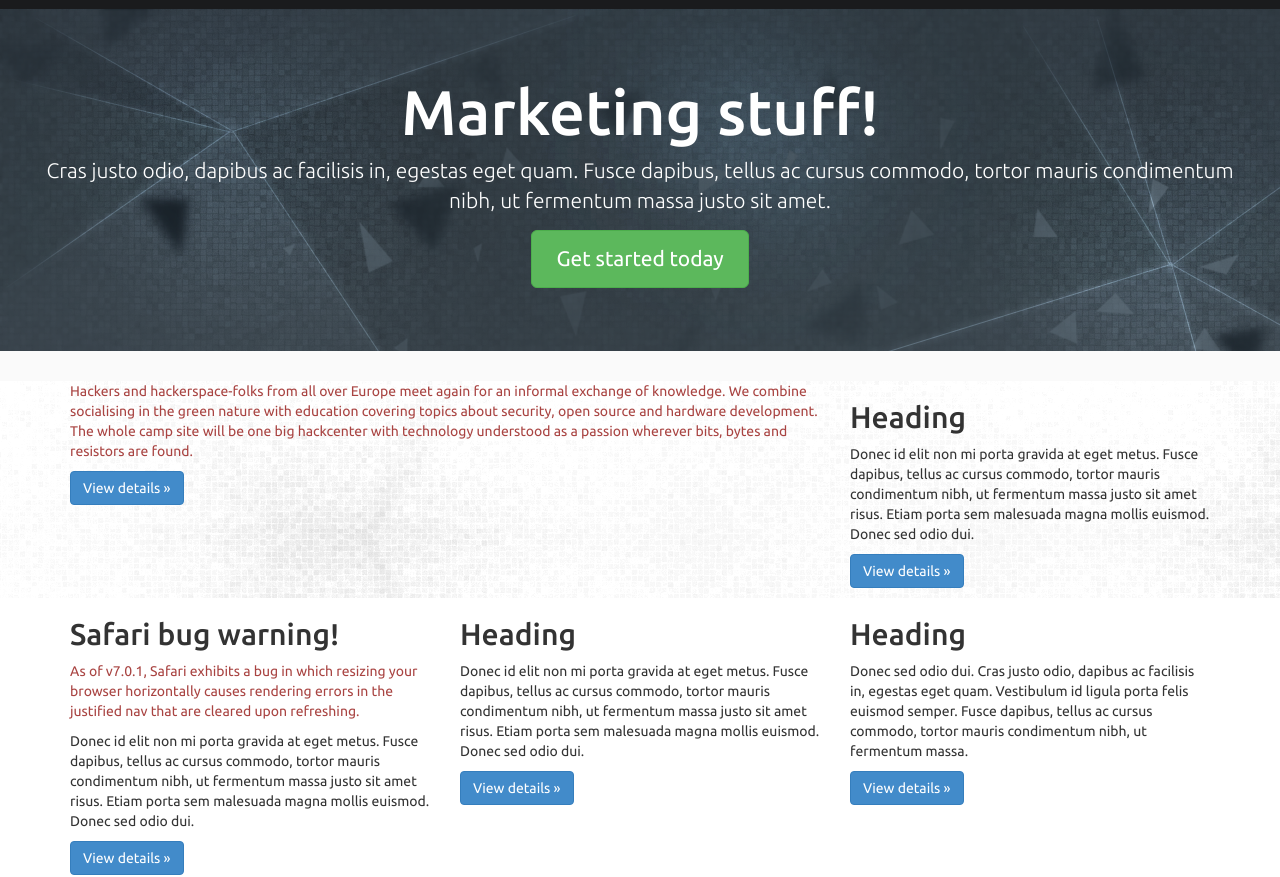
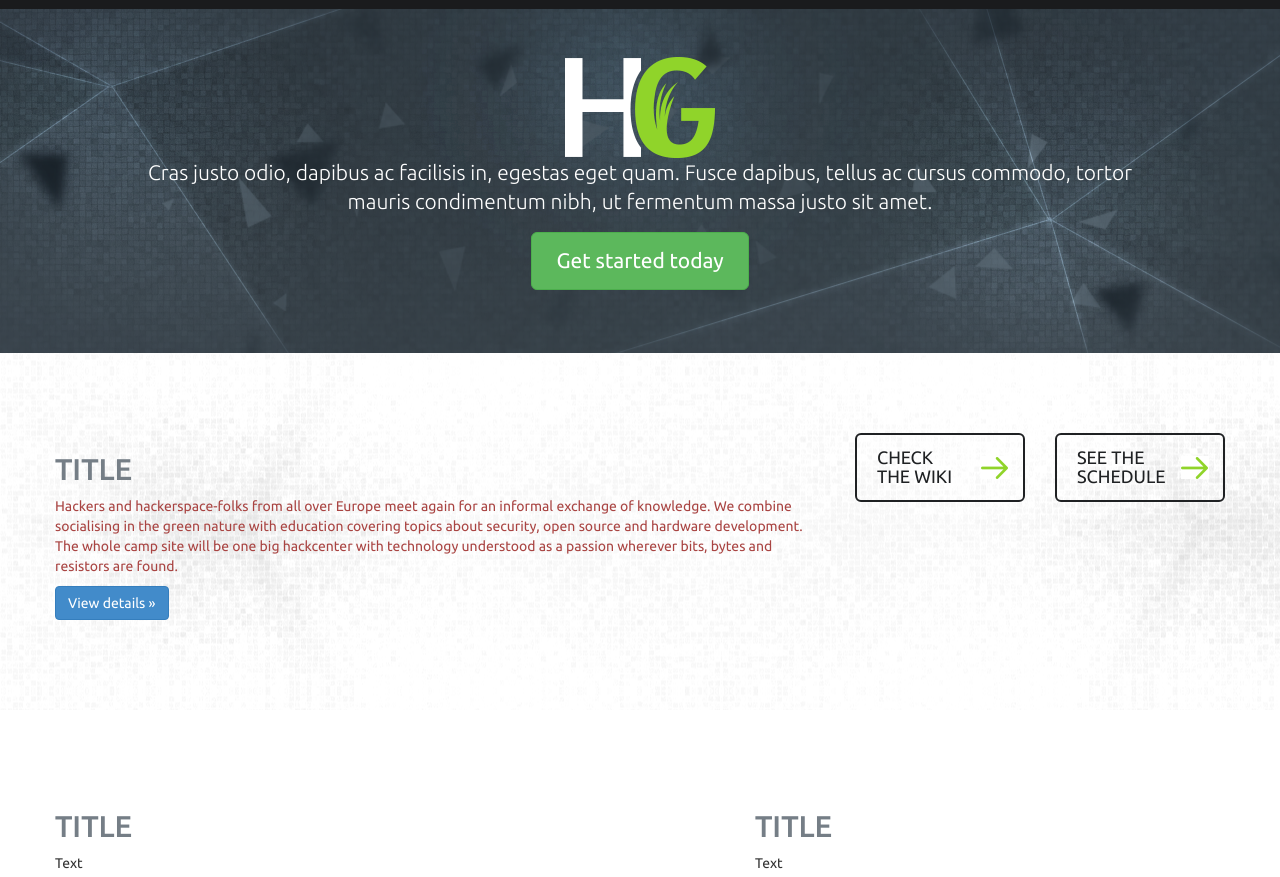
Before and after one commit to HaxoGreen/hg-website, a plain HTML site: page index.html in a window 1280 px wide. Shown: the part 84-961 px from the top of the page. Drawn offline with Linux system fonts and the light colour scheme.

Commit message:
Buttons, css

```diff
--- a/css/haxogreen.css
+++ b/css/haxogreen.css
@@ -5,11 +5,47 @@ body {
 
 .texture {
   background-image: url('../img/texture2.png');
+  background-position: center;
 }
 
 .slider {
   color: #ffffff;
   background-image: url('../img/texture1.png');
+  background-position: center;
+  overflow: hidden;
+}
+
+.texture .container, .white .container {
+  padding: 80px 0;
+}
+
+.jumbotron {
+  margin-bottom: 0;
+}
+
+.caps {
+  text-transform: uppercase;
+}
+
+.btn-hg,
+.btn-hg:hover,
+.btn-hg:focus,
+.btn-hg:active  {
+    color: #1f2123;
+    border: solid 2px #1f2123;
+    width: 100%;
+    padding: 13px 20px;
+    padding-right: 30%;
+    line-height: 110%;
+    text-align: left;
+    background-image: url('../img/arrow_green.png');
+    background-position: 90%;
+    background-repeat: no-repeat;
+}
+
+h1, h2, h3, h4, h5, h6 {
+  color: #757e86;
+  text-transform: uppercase;
 }
 
 section {
@@ -47,6 +83,7 @@ section.navigation {
 .jumbotron {
   text-align: center;
   background-color: transparent;
+
 }
 .jumbotron .btn {
   padding: 14px 24px;
--- a/index.html
+++ b/index.html
@@ -73,16 +73,22 @@ is finally here">
 
         <!-- Jumbotron -->
 
-
     </div>
 
     <section class="slider">
 
+        <div class="container">
+
             <div class="jumbotron">
-            <h1>Marketing stuff!</h1>
-            <p class="lead">Cras justo odio, dapibus ac facilisis in, egestas eget quam. Fusce dapibus, tellus ac cursus commodo, tortor mauris condimentum nibh, ut fermentum massa justo sit amet.</p>
-            <p><a class="btn btn-lg btn-success" href="#" role="button">Get started today</a>
+                <img src="img/symbol.png">
+                <p class="lead">
+                    Cras justo odio, dapibus ac facilisis in, egestas eget quam. Fusce dapibus, tellus ac cursus commodo, tortor mauris condimentum nibh, ut fermentum massa justo sit amet.
                 </p>
+                <p>
+                    <a class="btn btn-lg btn-success" href="#" role="button">Get started today</a>
+                </p>
+            </div>
+
         </div>
 
     </section>
@@ -94,16 +100,23 @@ is finally here">
         <div class="container">
 
             <div class="row">
-                <div class="col-lg-8">
+                <div class="col-lg-8 col-md-6">
+                    <h2>Title</h2>
                     <p class="text-danger">Hackers and hackerspace-folks from all over Europe meet again for an informal exchange of knowledge. We combine socialising in the green nature with education covering topics about security, open source and hardware development. The whole camp site will be one big hackcenter with technology understood as a passion wherever bits, bytes and resistors are found.</p>
                     <p><a class="btn btn-primary" href="#" role="button">View details &raquo;</a>
                     </p>
                 </div>
-                <div class="col-lg-4">
-                    <h2>Heading</h2>
-                    <p>Donec id elit non mi porta gravida at eget metus. Fusce dapibus, tellus ac cursus commodo, tortor mauris condimentum nibh, ut fermentum massa justo sit amet risus. Etiam porta sem malesuada magna mollis euismod. Donec sed odio dui.</p>
-                    <p><a class="btn btn-primary" href="#" role="button">View details &raquo;</a>
-                    </p>
+                <div class="col-lg-4 col-md-6">
+                    <div class="row">
+                        <div class="col-xs-6">
+                            <a class="btn btn-lg btn-hg caps" href="#" role="button">check<br />the wiki</a>
+                        </div>
+                        <div class="col-xs-6">
+                            <a class="btn btn-lg btn-hg caps" href="#" role="button">See the<br />schedule</a>
+                        </div>
+                    </div>
+                    <div class="row">
+                    </div>
                 </div>
             </div>
 
@@ -116,22 +129,15 @@ is finally here">
         <div class="container">
 
             <div class="row">
-                <div class="col-lg-4">
-                    <h2>Safari bug warning!</h2>
-                    <p class="text-danger">As of v7.0.1, Safari exhibits a bug in which resizing your browser horizontally causes rendering errors in the justified nav that are cleared upon refreshing.</p>
-                    <p>Donec id elit non mi porta gravida at eget metus. Fusce dapibus, tellus ac cursus commodo, tortor mauris condimentum nibh, ut fermentum massa justo sit amet risus. Etiam porta sem malesuada magna mollis euismod. Donec sed odio dui.</p>
+                <div class="col-lg-7">
+                    <h2>Title</h2>
+                    <p>Text</p>
                     <p><a class="btn btn-primary" href="#" role="button">View details &raquo;</a>
                     </p>
                 </div>
-                <div class="col-lg-4">
-                    <h2>Heading</h2>
-                    <p>Donec id elit non mi porta gravida at eget metus. Fusce dapibus, tellus ac cursus commodo, tortor mauris condimentum nibh, ut fermentum massa justo sit amet risus. Etiam porta sem malesuada magna mollis euismod. Donec sed odio dui.</p>
-                    <p><a class="btn btn-primary" href="#" role="button">View details &raquo;</a>
-                    </p>
-                </div>
-                <div class="col-lg-4">
-                    <h2>Heading</h2>
-                    <p>Donec sed odio dui. Cras justo odio, dapibus ac facilisis in, egestas eget quam. Vestibulum id ligula porta felis euismod semper. Fusce dapibus, tellus ac cursus commodo, tortor mauris condimentum nibh, ut fermentum massa.</p>
+                <div class="col-lg-5">
+                    <h2>Title</h2>
+                    <p>Text</p>
                     <p><a class="btn btn-primary" href="#" role="button">View details &raquo;</a>
                     </p>
                 </div>
@@ -141,11 +147,14 @@ is finally here">
 
     </section>
 
+    <div class="container">
+
         <!-- Site footer -->
         <div class="footer">
             <p>&copy; Company 2014</p>
         </div>
 
+    </div>
 
     <!-- Bootstrap core JavaScript
     ================================================== -->
```
Also changed, not shown: img/arrow_green.png (added), img/symbol.png (added). Lines whose indentation alone changed are shown as unchanged.
